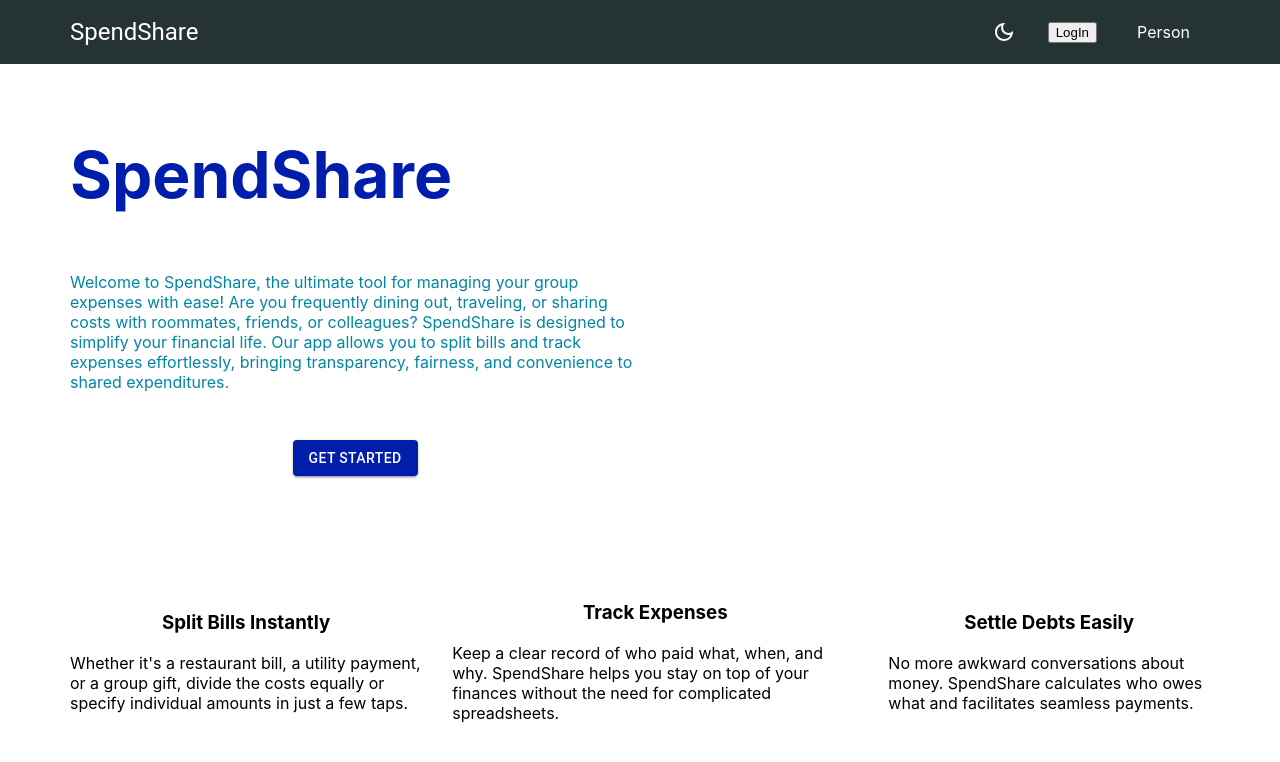
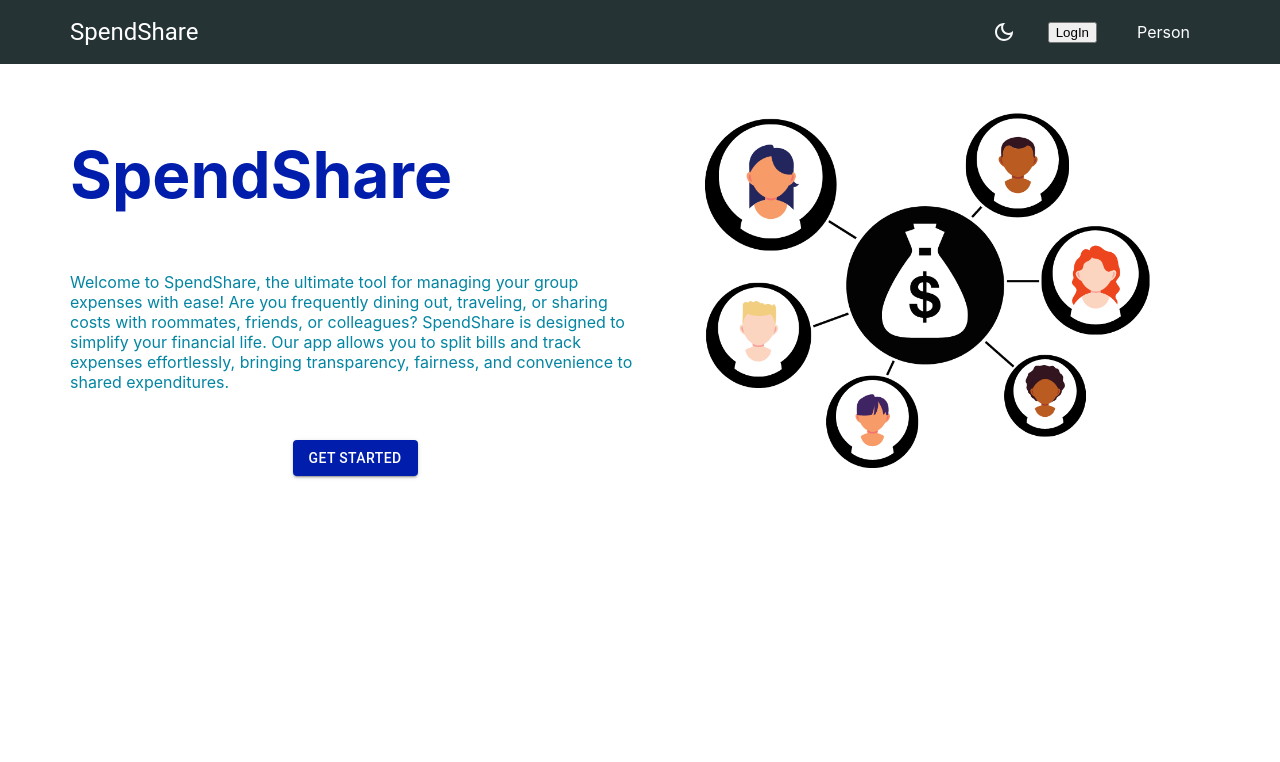
Before and after one commit to e-0922-ja/expense-tracker-app, a React (Create React App) app in the folder frontend/: page / in a window 1280 px wide. Shown: the top 762 px of the page. Built offline with nearby package versions, Linux system fonts and the light colour scheme; no server answers.

Commit message:
docs: add img in homepage

```diff
--- /dev/null
+++ b/frontend/src/declarations.d.ts
@@ -0,0 +1,4 @@
+declare module "*.png" {
+  const value: string;
+  export = value;
+}
--- a/frontend/src/views/pages/HomePage.tsx
+++ b/frontend/src/views/pages/HomePage.tsx
@@ -1,13 +1,14 @@
-import styled from 'styled-components';
-import { Button } from '@mui/material';
-import { useNavigate } from 'react-router-dom';
+import styled from "styled-components";
+import { Button } from "@mui/material";
+import { useNavigate } from "react-router-dom";
+
+import TopImage from "../../images/topimage.png";
 
 export const HomePage = () => {
   const navigate = useNavigate();
 
-
   const handleNavigateLogin = () => {
-    navigate('/login');
+    navigate("/login");
   };
 
   return (
@@ -33,7 +34,9 @@ export const HomePage = () => {
             </StyledButton>
           </ButtonWrapper>
         </HeroContainer>
-        <HeroContainer></HeroContainer>
+        <ImageContainer>
+          <ImageTag src={TopImage} alt="topimage" />
+        </ImageContainer>
       </HeroSection>
       <SubSection>
         <FeatContainer>
@@ -96,6 +99,16 @@ const HeroContainer = styled.div`
   height: 100%;
 `;
 
+const ImageContainer = styled.div`
+  display: flex;
+  justify-content: center;
+  align-item: center;
+  width: 50%;
+  height: 100%;
+`;
+
+const ImageTag = styled.img``;
+
 const SubSection = styled.div`
   gap: 30px;
   display: flex;
@@ -117,6 +130,7 @@ const FeatContainer = styled.div`
   flex-direction: column;
   justify-content: center;
   align-items: center;
+  color: ${({ theme }) => theme.palette.info.light};
 `;
 
 const StyledButton = styled(Button)`
```
Also changed, not shown: frontend/src/images/topimage.png (added).
